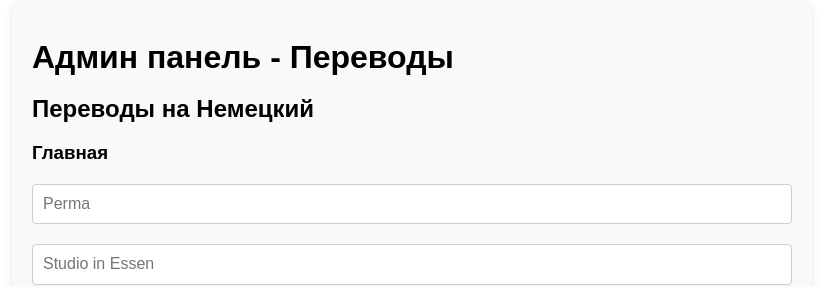
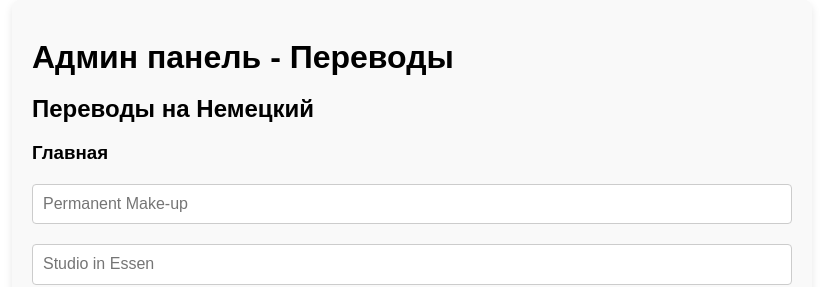
Before and after one commit to Vladmodzer/BeautyEcke, a Next.js app: page /pages/admin in a window 1280 px wide. Shown: the top 287 px of the page, without its empty margins (228-1051 px from the left). Built offline with nearby package versions, Linux system fonts and the light colour scheme.

Commit message:
.env name equal with vercel

```diff
--- a/src/app/ClientProvider.js
+++ b/src/app/ClientProvider.js
@@ -25,7 +25,8 @@ const t = (key, language = "de") => {
     const keys = key.split("."); // Разделяем путь по точкам
     let result = translations[language]; // Начинаем с корневого объекта языка
 
-  for (let index = 0; index < keys.length; index++) { // Проходим по каждому ключу
+    for (let index = 0; index < keys.length; index++) {
+      // Проходим по каждому ключу
       const element = keys[index];
 
       // Проверяем, что текущий элемент существует, иначе возвращаем undefined
@@ -38,7 +39,6 @@ const t = (key, language = "de") => {
 
     return result; // Возвращаем найденный перевод
   };
-
 
   // Функция для переключения состояния оверлея
   const handleOverlay = () => {
--- a/src/db.js
+++ b/src/db.js
@@ -3,7 +3,7 @@ import dotenv from 'dotenv';
 
 dotenv.config(); // Загружает переменные окружения из .env файла
 
-const uri = process.env.MONGO_URI;
+const uri = process.env.MONGODB_URI;
 const client = new MongoClient(uri);
 
 export const connectToDatabase = async () => {
--- a/src/local/de/translation.json
+++ b/src/local/de/translation.json
@@ -10,7 +10,7 @@
   },
   "main": {
     "welcome": {
-      "title": "Perma",
+      "title": "Permanent Make-up",
       "subtitle": "Studio in Essen",
       "master_info": "Leitender Meister Vadim Terechov,",
       "master_info_1": "eine Permanent-Make-up-Expertin mit jahrelanger Erfahrung.",
```
Also changed, not shown: 1 other file (tests, documents, lock files or other folders). Lines whose indentation alone changed are shown as unchanged.
